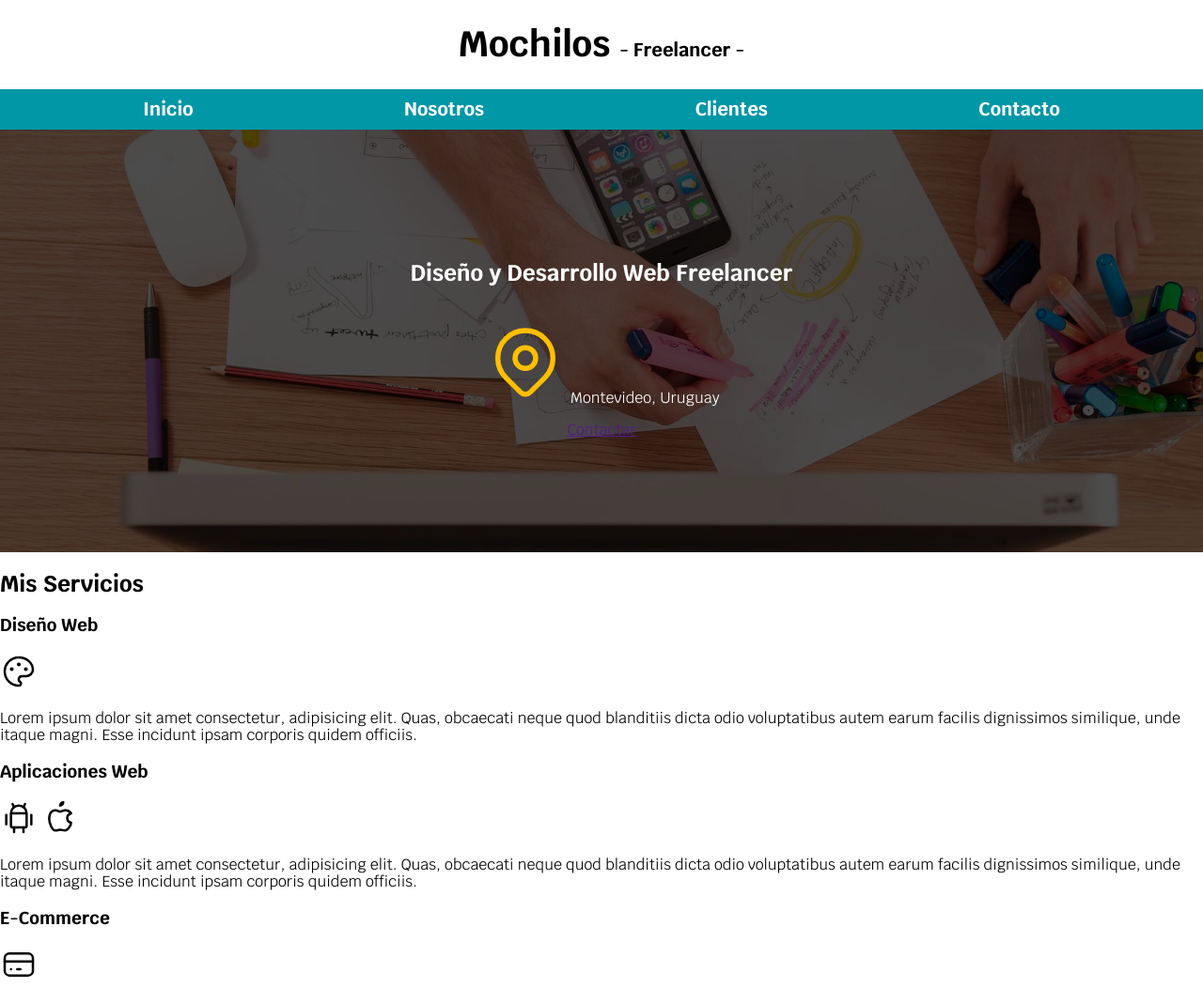
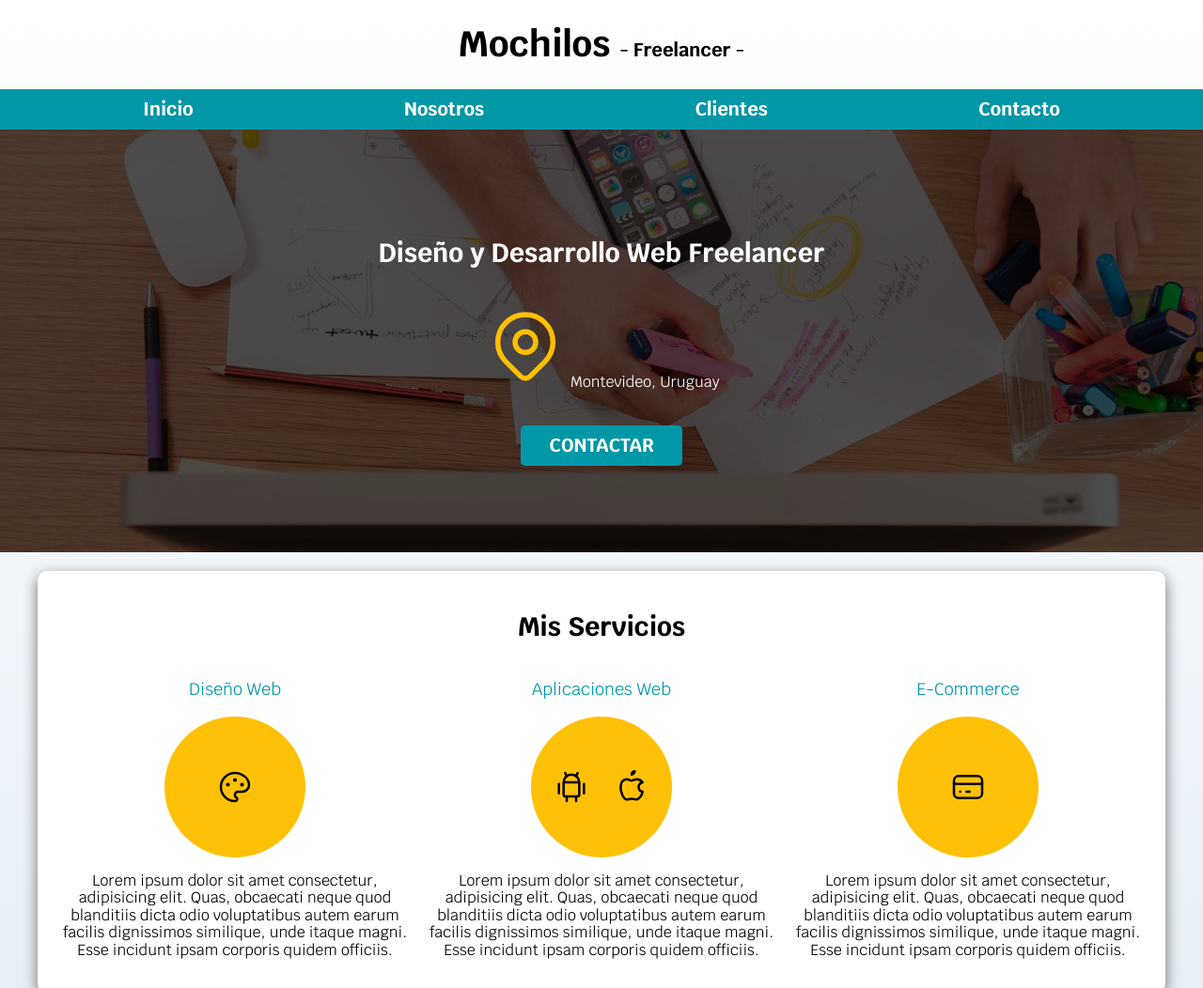
Before and after one commit to Rivero-Marcelo/Freelancer-Udemy, a plain HTML site: page index.html in a window 1280 px wide. Shown: the top 1052 px of the page at 94% size. Drawn offline with Linux system fonts and the light colour scheme.

Commit message:
Terminada la seccion Mis Servicios

```diff
--- a/css/styles.css
+++ b/css/styles.css
@@ -4,6 +4,7 @@
     --primario: #ffc107;
     --secundario: #0097a7;
     --gris: #757575;
+    --grisclaro: #dfe9f3;
 
 }
 
@@ -19,11 +20,31 @@ html {
 body {
     font-size: 16px; /* 1rem = 10px */
     font-family: 'Krub', sans-serif;
+    background-image: linear-gradient(to top, var(--grisclaro) 0%, var(--blanco) 100%);
 }
 
-.titulo {
-    text-align: center;
+.sombra {
+
+    box-shadow: 0px 5px 15px 0px rgba(112,112,112,1);
+    background-color: var(--blanco);
+    padding: 2rem;
+    border-radius: 1rem;
+}
+
+h1 {
     font-size: 3.8rem;
+}
+
+h2 {
+    font-size: 2.8rem;
+}
+
+h3 {
+    font-size: 1.8rem;
+}
+
+h1,h2,h3 {
+text-align: center;
 }
 
 .titulo span {
@@ -68,6 +89,25 @@ body {
     margin: 0 auto;
 }
 
+.boton {
+    background-color: var(--secundario);
+    color: var(--blanco);
+    padding: 1rem 3rem 1rem 3rem;
+    margin-top: 2rem;
+    font-size: 2rem;
+    text-decoration: none;
+    text-transform: uppercase;
+    font-weight: bold;
+    border-radius: .5rem;
+    width: 90%;
+    text-align: center;
+}
+@media (min-width: 768px) {
+    .boton {
+        width: auto;
+    }
+}
+
 
  .hero {
      background-image: url(../img/hero.jpg);
@@ -75,6 +115,7 @@ body {
      background-size: cover;
      height: 450px;
      position: relative;
+     margin-bottom: 2rem;
  }
 
  .contenido-hero {
@@ -83,6 +124,7 @@ body {
      background-color: rgb(0 0 0 / 70%);
      width: 100%;
      height: 100%;
+
      display: flex;
      flex-direction: column;
      align-items: center;
@@ -96,3 +138,38 @@ body {
  .contenido-hero p {
      color: var(--blanco);
  }
+
+ .servicios {
+     display: grid;
+     grid-template-columns: repeat(3, 1fr);
+     column-gap: 1rem;
+ }
+
+ .servicio {
+display: flex;
+flex-direction: column;
+align-items: center;
+
+
+ }
+
+ .servicio h3 {
+     color: var(--secundario);
+     font-weight: normal;
+ }
+
+ .servicio p {
+     line-height: 3 rem;
+     text-align: center;
+ }
+
+ .servicio .iconos {
+     width: 15rem;
+     height: 15rem;
+     background-color: var(--primario);
+     border-radius: 50%;
+     display: flex;
+     justify-content: space-evenly;
+     align-items: center;
+
+ }
--- a/index.html
+++ b/index.html
@@ -44,18 +44,21 @@
             </svg> Montevideo, Uruguay
         </p>
 
-        <a href="">Contactar</a>
+        <a class="boton" href="">Contactar</a>
         </div>
 
     </section>
 
 
-   <main>
+   <main class="contenedor sombra">
 
     <h2>Mis Servicios</h2>
 
-    <section>
+    <div class="servicios">
+
+        <section class="servicio">
             <h3>Diseño Web</h3>
+                <div class="iconos">
                     <svg xmlns="http://www.w3.org/2000/svg" class="icon icon-tabler icon-tabler-palette" width="40" height="40" viewBox="0 0 24 24" stroke-width="1.5" stroke="#000000" fill="none" stroke-linecap="round" stroke-linejoin="round">
                         <path stroke="none" d="M0 0h24v24H0z" fill="none"/>
                         <path d="M12 21a9 9 0 1 1 0 -18a9 8 0 0 1 9 8a4.5 4 0 0 1 -4.5 4h-2.5a2 2 0 0 0 -1 3.75a1.3 1.3 0 0 1 -1 2.25" />
@@ -63,12 +66,13 @@
                         <circle cx="12" cy="7.5" r=".5" fill="currentColor" />
                         <circle cx="16.5" cy="10.5" r=".5" fill="currentColor" />
                      </svg>
+                </div>
             <p>Lorem ipsum dolor sit amet consectetur, adipisicing elit. Quas, obcaecati neque quod blanditiis dicta odio voluptatibus autem earum facilis dignissimos similique, unde itaque magni. Esse incidunt ipsam corporis quidem officiis.</p>
         </section>
 
-    <section>
+        <section class="servicio">
             <h3>Aplicaciones Web</h3>
-
+            <div class="iconos">
                 <svg xmlns="http://www.w3.org/2000/svg" class="icon icon-tabler icon-tabler-brand-android" width="40" height="40" viewBox="0 0 24 24" stroke-width="1.5" stroke="#000000" fill="none" stroke-linecap="round" stroke-linejoin="round">
                     <path stroke="none" d="M0 0h24v24H0z" fill="none"/>
                     <line x1="4" y1="10" x2="4" y2="16" />
@@ -85,13 +89,14 @@
                     <path d="M9 7c-3 0 -4 3 -4 5.5c0 3 2 7.5 4 7.5c1.088 -.046 1.679 -.5 3 -.5c1.312 0 1.5 .5 3 .5s4 -3 4 -5c-.028 -.01 -2.472 -.403 -2.5 -3c-.019 -2.17 2.416 -2.954 2.5 -3c-1.023 -1.492 -2.951 -1.963 -3.5 -2c-1.433 -.111 -2.83 1 -3.5 1c-.68 0 -1.9 -1 -3 -1z" />
                     <path d="M12 4a2 2 0 0 0 2 -2a2 2 0 0 0 -2 2" />
               </svg>
+            </div>
 
             <p>Lorem ipsum dolor sit amet consectetur, adipisicing elit. Quas, obcaecati neque quod blanditiis dicta odio voluptatibus autem earum facilis dignissimos similique, unde itaque magni. Esse incidunt ipsam corporis quidem officiis.</p>
         </section>
 
-    <section>
+        <section class="servicio">
             <h3>E-Commerce</h3>
-
+            <div class="iconos">
                 <svg xmlns="http://www.w3.org/2000/svg" class="icon icon-tabler icon-tabler-credit-card" width="40" height="40" viewBox="0 0 24 24" stroke-width="1.5" stroke="#000000" fill="none" stroke-linecap="round" stroke-linejoin="round">
                     <path stroke="none" d="M0 0h24v24H0z" fill="none"/>
                     <rect x="3" y="5" width="18" height="14" rx="3" />
@@ -99,9 +104,10 @@
                     <line x1="7" y1="15" x2="7.01" y2="15" />
                     <line x1="11" y1="15" x2="13" y2="15" />
                 </svg>
-
+            </div>
             <p>Lorem ipsum dolor sit amet consectetur, adipisicing elit. Quas, obcaecati neque quod blanditiis dicta odio voluptatibus autem earum facilis dignissimos similique, unde itaque magni. Esse incidunt ipsam corporis quidem officiis.</p>
         </section>
+    </div>
 
    </main>
 
```
Lines whose indentation alone changed are shown as unchanged.
